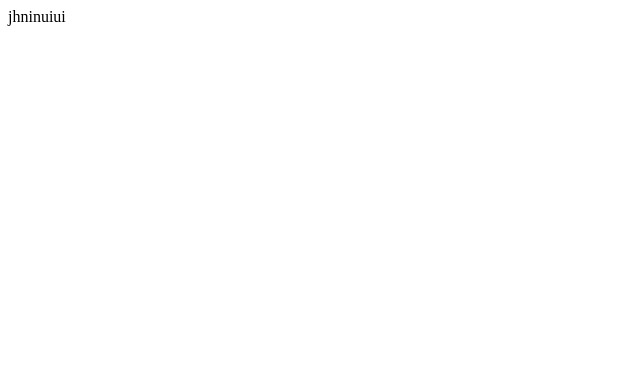
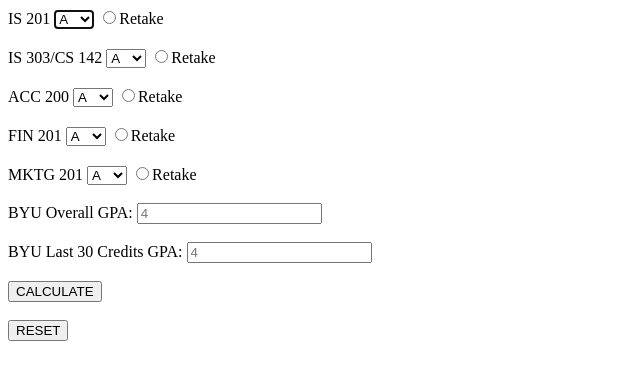
Before and after one commit to DanielsCode9/-New-IS-303--Project-1-, a plain HTML site: page project.html in a window 1280 px wide. Shown: the whole page, without its empty margins (0-640 px from the left). Drawn offline with Linux system fonts and the light colour scheme.

Commit message:
Update project.html

```diff
--- a/project.html
+++ b/project.html
@@ -1 +1,141 @@
-jhninuiui
+<!DOCTYPE html>
+<html lang="en">
+<head>
+    <meta charset="UTF-8">
+    <meta name="viewport" content="width=device-width, initial-scale=1.0">
+    <title>Document</title>
+</head>
+<body onload="clearCircle()">
+
+   <label for="is201grade">IS 201</label>
+   <select id="is201grade" autofocus>
+        <option value = "4">A</option>
+        <option value = "3.7">A-</option>
+        <option value = "3.4">B+</option>
+        <option value = "3">B</option>
+        <option value = "2.7">B-</option>
+        <option value = "2.4">C+</option>
+        <option value = "2">C</option>
+        <option value = "1.7">C-</option>
+        <option value = "1.4">D+</option>
+        <option value = "1">D</option>
+        <option value = ".7">D-</option>
+        <option value = "0">E</option>
+ </select>
+ <input type="radio" id="retakeis201" value="is"/>Retake
+
+ <br> <br>
+
+ <label for="is303/cs142grade">IS 303/CS 142</label>
+ <select id="is303/cs142grade">
+    <option value = "4">A</option>
+    <option value = "3.7">A-</option>
+    <option value = "3.4">B+</option>
+    <option value = "3">B</option>
+    <option value = "2.7">B-</option>
+    <option value = "2.4">C+</option>
+    <option value = "2">C</option>
+    <option value = "1.7">C-</option>
+    <option value = "1.4">D+</option>
+    <option value = "1">D</option>
+    <option value = ".7">D-</option>
+    <option value = "0">E</option>
+ </select>
+ <input type="radio" id="retakeis303/cs142" value="is/cs"/>Retake
+
+ <br> <br>
+
+ <label for="acc200grade">ACC 200</label>
+   <select id="acc200grade">
+    <option value = "4">A</option>
+    <option value = "3.7">A-</option>
+    <option value = "3.4">B+</option>
+    <option value = "3">B</option>
+    <option value = "2.7">B-</option>
+    <option value = "2.4">C+</option>
+    <option value = "2">C</option>
+    <option value = "1.7">C-</option>
+    <option value = "1.4">D+</option>
+    <option value = "1">D</option>
+    <option value = ".7">D-</option>
+    <option value = "0">E</option>
+    </select>
+    <input type="radio" id="retakeacc200" value="Acc"/>Retake
+
+    <br> <br>
+
+    <label for="fin201grade">FIN 201</label>
+    <select id="fin201grade">
+        <option value = "4">A</option>
+        <option value = "3.7">A-</option>
+        <option value = "3.4">B+</option>
+        <option value = "3">B</option>
+        <option value = "2.7">B-</option>
+        <option value = "2.4">C+</option>
+        <option value = "2">C</option>
+        <option value = "1.7">C-</option>
+        <option value = "1.4">D+</option>
+        <option value = "1">D</option>
+        <option value = ".7">D-</option>
+        <option value = "0">E</option>
+     </select>
+     <input type="radio" id="retakefin201" value="Fin"/>Retake
+
+     <br> <br>
+
+     <label for="mktg201grade">MKTG 201</label>
+     <select id="mktg201grade">
+        <option value = "4">A</option>
+        <option value = "3.7">A-</option>
+        <option value = "3.4">B+</option>
+        <option value = "3">B</option>
+        <option value = "2.7">B-</option>
+        <option value = "2.4">C+</option>
+        <option value = "2">C</option>
+        <option value = "1.7">C-</option>
+        <option value = "1.4">D+</option>
+        <option value = "1">D</option>
+        <option value = ".7">D-</option>
+        <option value = "0">E</option>
+     </select>
+     <input type="radio" id="retakemktg201" value="mktg"/>Retake
+
+     <br> <br>
+
+     <labl for="overallgpa">BYU Overall GPA:</labl>
+     <input type="text" placeholder="4" id="overallgpa">
+     <br> <br>
+     <label for="last30gpa">BYU Last 30 Credits GPA:</label>
+     <input type="text" placeholder="4" id="last30gpa">
+     <br> <br>
+     <input type="button" value="CALCULATE" onclick="calcGPA()">
+     <br> <br>
+     <input type="button" value="RESET" onclick="clearCircle()">
+
+     <br><br>
+     <p id="check">
+
+     </p>
+
+    <script>
+
+        function processdata()
+        {
+        var output;
+
+        output = parseInt(document.getElementById("is303/cs142grade")).value + "<br>";
+        output = output + parseInt(document.getElementById("is201grade")).value + "<br>";
+        output = output + parseInt(document.getElementById("acc200grade")).value + "<br>";
+        output = output + parseInt(document.getElementById("fin201grade")).value + "<br>";
+        output = output + parseInt(document.getElementById("mktg201grade")).value + "<br>";
+
+document.getElementById("check").innerHTML = output.
+
+            if (document.getElementById("retakeis201").checked == true)
+            {
+                alert("You retook is201");
+            }
+        }
+    </script>
+</body>
+</html>
```
